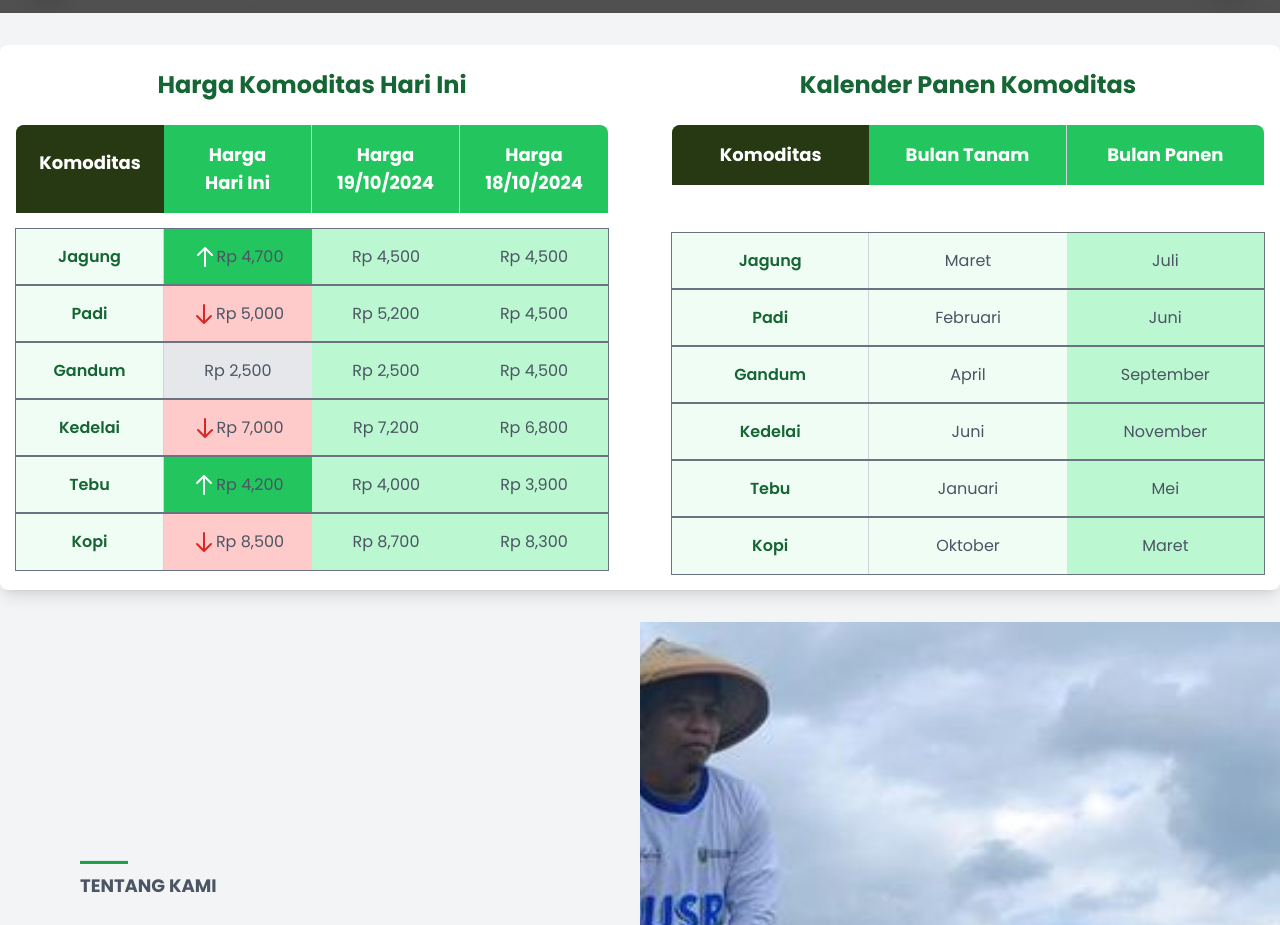
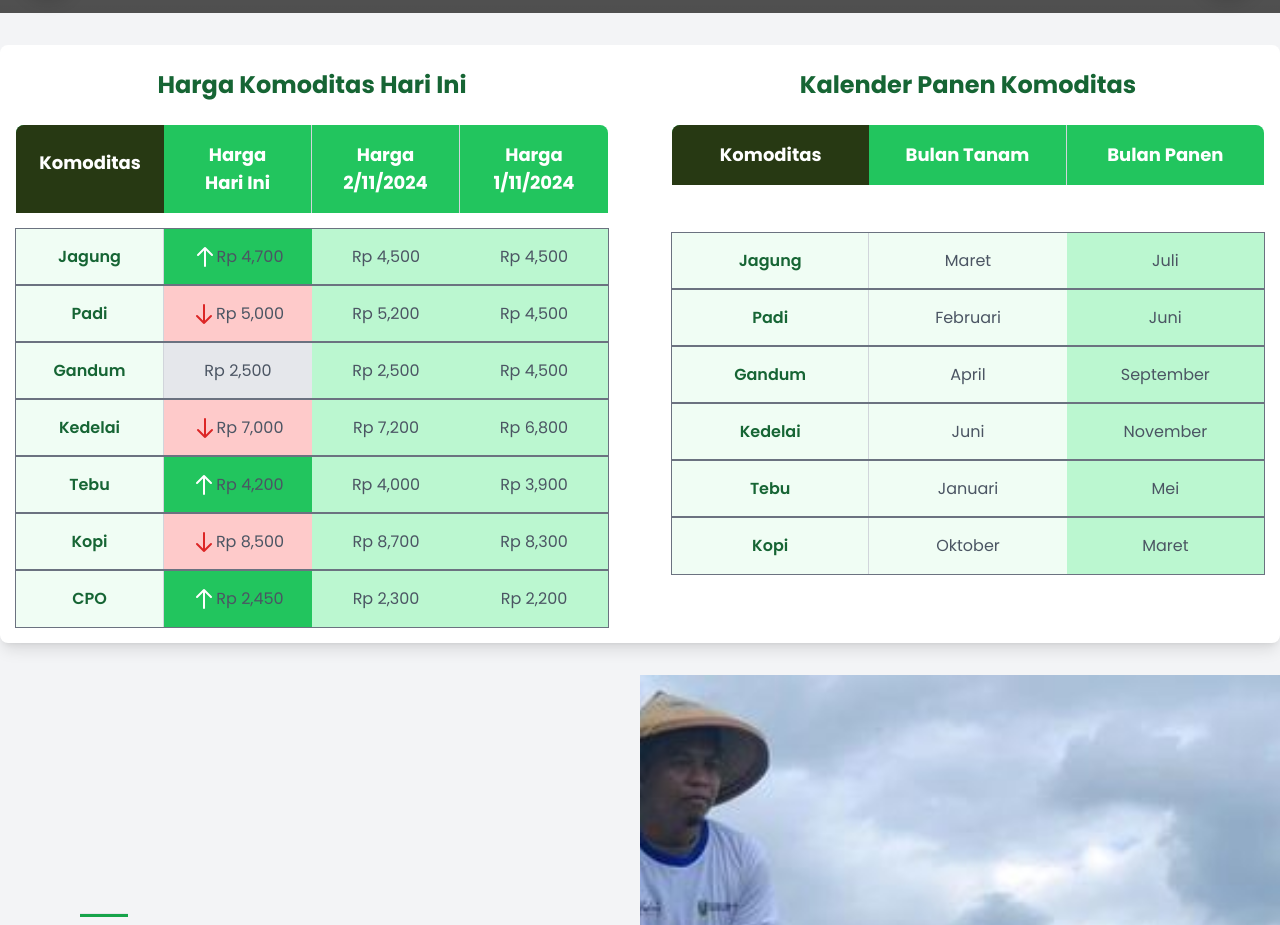
Before and after one commit to dejauls/agritani, a website: page index.html in a window 1280 px wide. Shown: the part 787-1712 px from the top of the page. Drawn offline with nearby package versions, Linux system fonts and the light colour scheme; grey boxes are pictures that could not be loaded.

Commit message:
tambah CPO

```diff
--- a/index.html
+++ b/index.html
@@ -296,8 +296,8 @@
                 <div class="pb-4 pt-6 font-bold text-sm lg:text-lg bg-custom-green rounded-tl-lg">Komoditas</div>
                 <div class="py-3 lg:py-4 font-bold text-xs lg:text-lg border-r border-gray-300 px-2">Harga <br> Hari Ini
                 </div>
-                <div class="py-3 lg:py-4 font-bold text-xs lg:text-lg border-r border-gray-300">Harga 19/10/2024</div>
-                <div class="py-3 lg:py-4 font-bold text-xs lg:text-lg rounded-tr-lg">Harga 18/10/2024</div>
+                <div class="py-3 lg:py-4 font-bold text-xs lg:text-lg border-r border-gray-300">Harga <br> 2/11/2024</div>
+                <div class="py-3 lg:py-4 font-bold text-xs lg:text-lg rounded-tr-lg">Harga <br> 1/11/2024</div>
             </div>
 
             <div class="divide-y divide-green-200 pb-4">
@@ -396,6 +396,21 @@
                     </div>
                     <div class="text-gray-600 py-3 lg:py-4 bg-green-200 text-xs lg:text-base">Rp 8,700</div>
                     <div class="text-gray-600 py-3 lg:py-4 bg-green-200 text-xs lg:text-base">Rp 8,300</div>
+                </div>
+                <div class="grid grid-cols-4 bg-green-50 text-center outline outline-[1px] outline-gray-500 mx-4">
+                    <div
+                        class="font-semibold text-green-800 py-3 lg:py-4 text-xs lg:text-base border-r border-gray-300">
+                        CPO</div>
+                    <div class="text-gray-600 h-full bg-green-500 py-3 lg:py-4 flex justify-center items-center">
+                        <svg xmlns="http://www.w3.org/2000/svg" class="h-4 w-4 lg:h-6 lg:w-6 text-white" fill="none"
+                            viewBox="0 0 24 24" stroke="currentColor">
+                            <path stroke-linecap="round" stroke-linejoin="round" stroke-width="2"
+                                d="M5 10l7-7m0 0l7 7m-7-7v18" />
+                        </svg>
+                        <span class="text-xs lg:text-base">Rp 2,450</span>
+                    </div>
+                    <div class="text-gray-600 py-3 lg:py-4 bg-green-200 text-xs lg:text-base">Rp 2,300</div>
+                    <div class="text-gray-600 py-3 lg:py-4 bg-green-200 text-xs lg:text-base">Rp 2,200</div>
                 </div>
             </div>
         </div>
```
Also changed, not shown: src/output.css.
